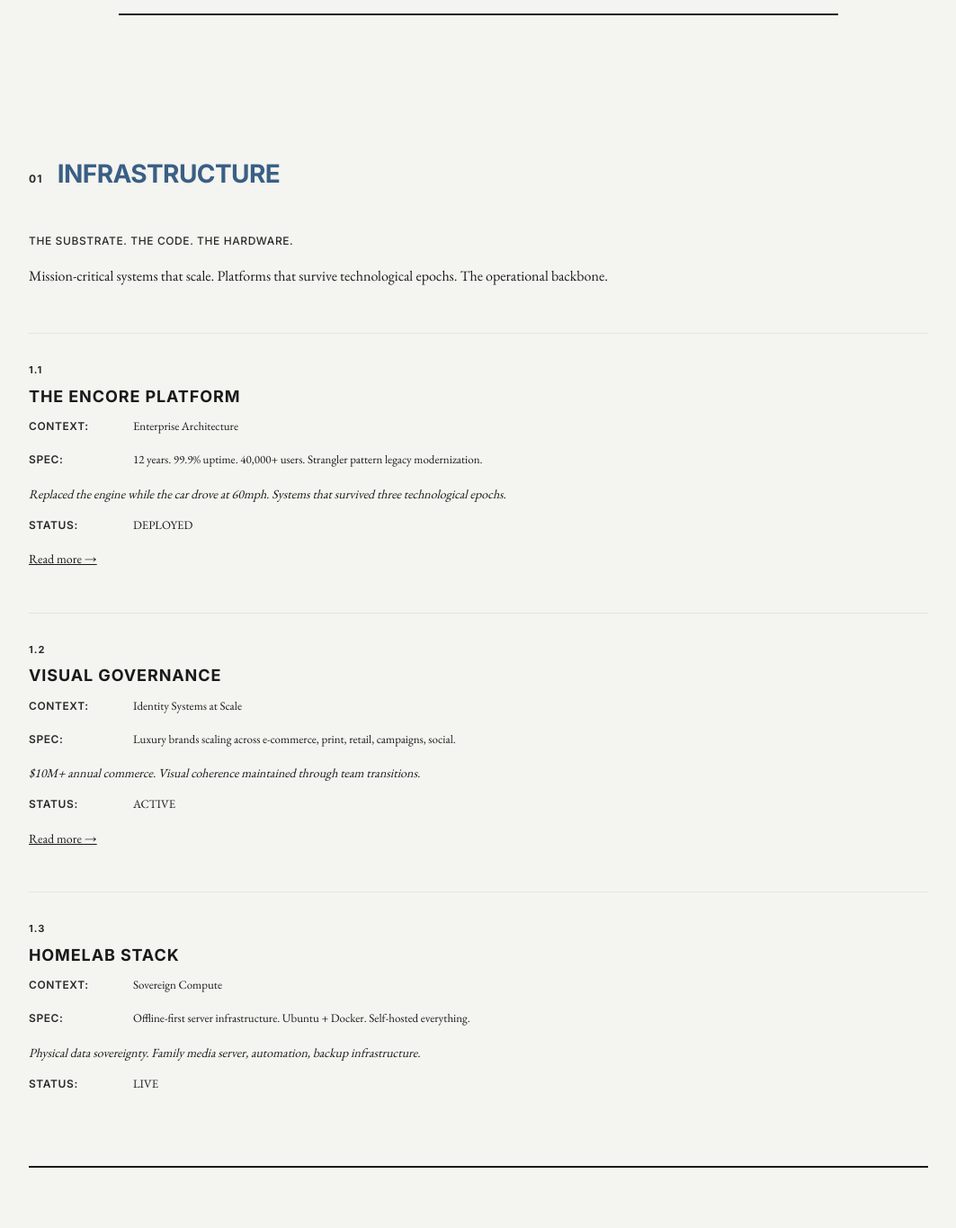
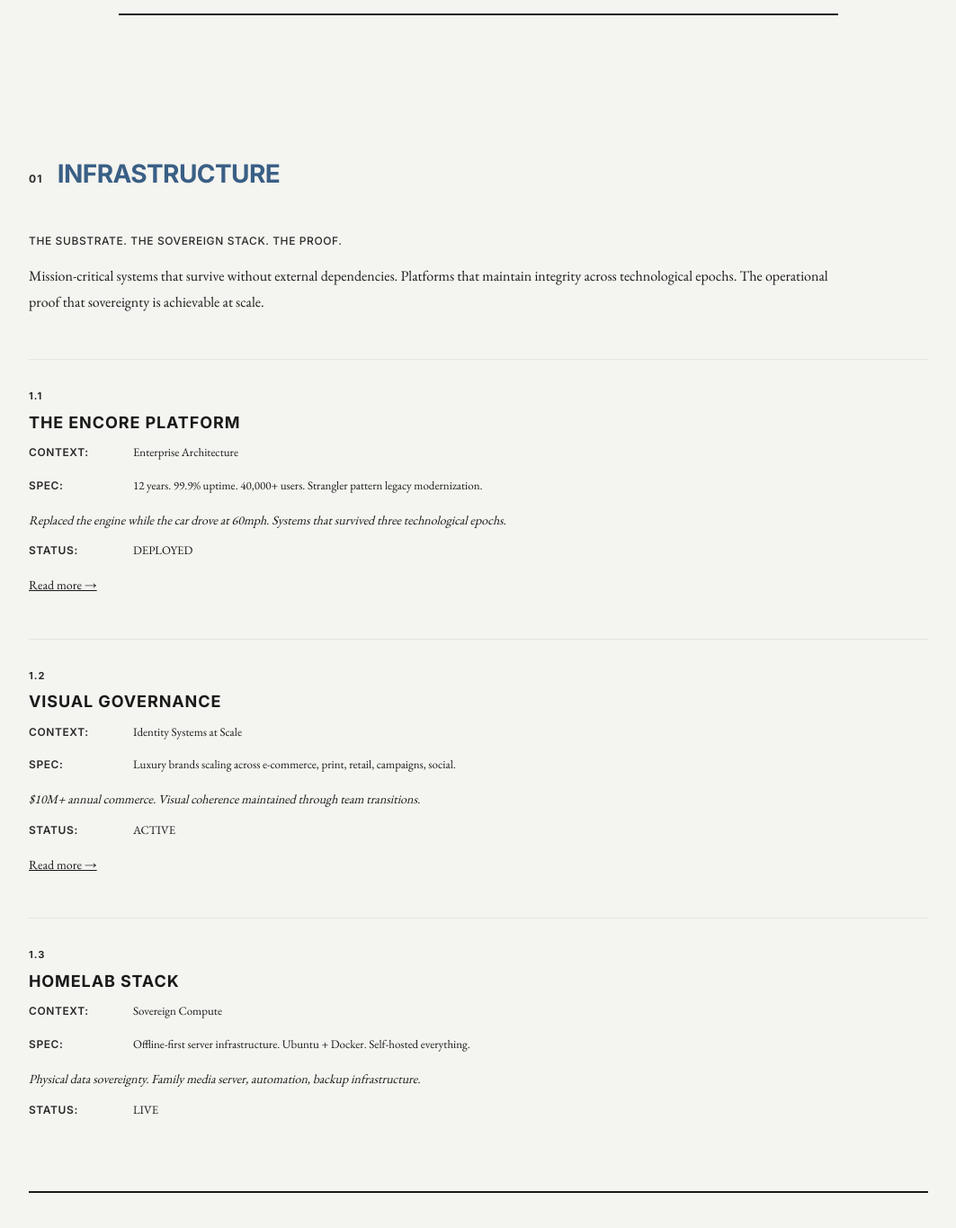
Before and after one commit to PeterSalvato/petersalvato-constellation, a Jekyll site: the page built from index.md, in a window 1280 px wide and 1400 px high, scrolled down 704 px. Shown: the top 1365 px of the window at 90% size, without its empty margins (108-1171 px from the left). Built offline with Jekyll 4.4.1, drawn with Linux system fonts in a browser that asks for light colours; some of the changed text lies outside the part shown.

Commit message:
refactor: reframe domains as philosophical pillars
- Update INFRASTRUCTURE definition: 'The Substrate. The Sovereign Stack. The Proof.'
- Clarify as proof of sovereignty at scale, not generic mission-critical systems
- Update METHODS definition: 'The Logic. The Protocols. The Discipline.'
- Position as evidence that rigor prevents chaos
- Update DESIGN definition: 'The Semiotics. The Narrative. The Tangibility.'
- Frame as proof that Taste is systematic, not subjective

Each domain now functions as philosophical pillar supporting the sovereignty thesis.
They are no longer project categories; they are proof of architectural mastery.

Co-Authored-By: Claude Haiku 4.5 <noreply@anthropic.com>

```diff
--- a/_data/index.yml
+++ b/_data/index.yml
@@ -22,8 +22,8 @@ domains:
   - id: "01"
     name: "INFRASTRUCTURE"
     color: "blue"
-    definition: "The Substrate. The Code. The Hardware."
-    description: "Mission-critical systems that scale. Platforms that survive technological epochs. The operational backbone."
+    definition: "The Substrate. The Sovereign Stack. The Proof."
+    description: "Mission-critical systems that survive without external dependencies. Platforms that maintain integrity across technological epochs. The operational proof that sovereignty is achievable at scale."
     artifacts:
       - id: "1.1"
         title: "THE ENCORE PLATFORM"
@@ -51,8 +51,8 @@ domains:
   - id: "02"
     name: "METHODS"
     color: "red"
-    definition: "The Logic. The Workflows. The Protocols."
-    description: "Systems designed to be operated. Frameworks that scale because they're built on clarity."
+    definition: "The Logic. The Protocols. The Discipline."
+    description: "Systems designed to be operated. Frameworks that scale because they're built on clarity and constraint. Evidence that rigor is the antidote to chaos."
     artifacts:
       - id: "2.1"
         title: "SAVEPOINT PROTOCOL"
@@ -87,8 +87,8 @@ domains:
   - id: "03"
     name: "DESIGN"
     color: "green"
-    definition: "The Semiotics. The Narrative. The World."
-    description: "Visual systems that survive change. Research into how forms persist through organizational pressure."
+    definition: "The Semiotics. The Narrative. The Tangibility."
+    description: "Visual systems that survive organizational pressure. Research into how forms persist through change. Proof that Taste is not subjective—it is a system of variables."
     artifacts:
       - id: "3.1"
         title: "NEW CITY"
```
